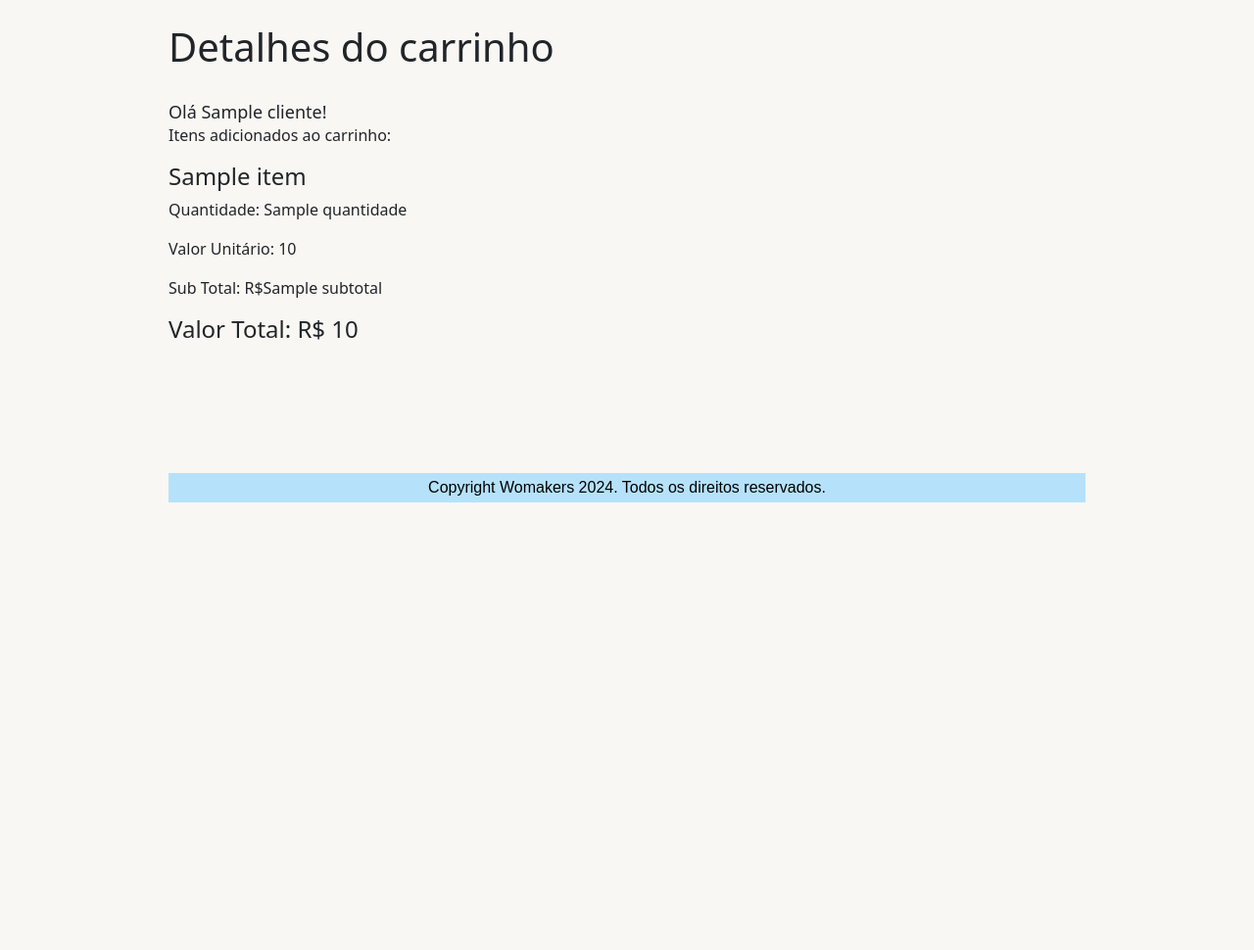
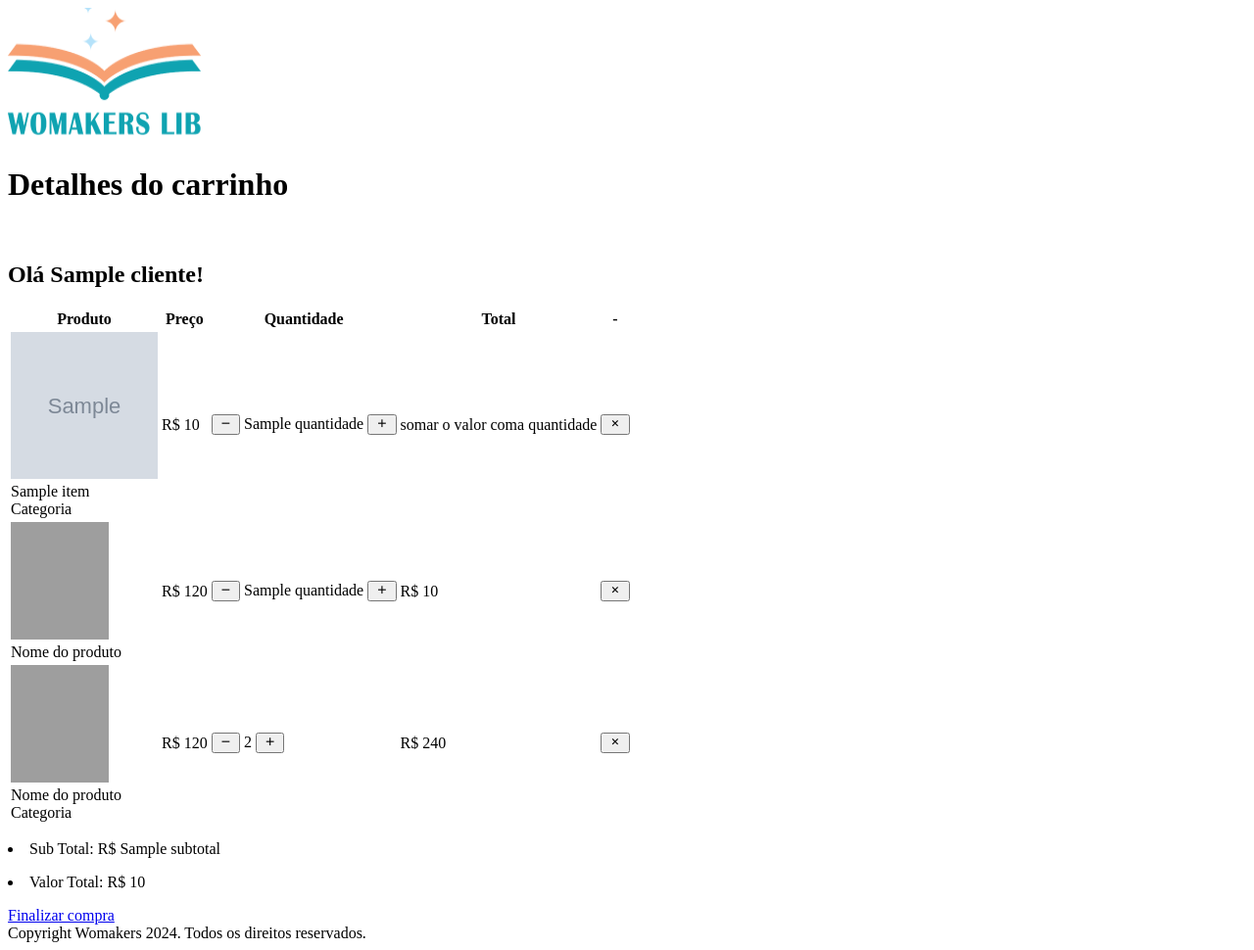
Before and after one commit to RenWro/Desafio-Final-Womakers, a Django app: template pedidos/templates/detalhes_carrinho.html in a window 1280 px wide. Shown: the whole page at 98% size. Before the commit the page ends 513 px from the top, so only its background shows below. Run offline with Django 5.2, Linux system fonts and the light colour scheme; the template is opened without the code that fills it: most values are stand-ins (such as "Sample title", 1, 10 or a date in 2020); grey boxes marked "Sample" are stand-in pictures; some libraries are stand-ins or nearby versions; grey boxes are pictures that could not be loaded.

Commit message:
implementação front detalhes carrinho

```diff
--- a/pedidos/templates/detalhes_carrinho.html
+++ b/pedidos/templates/detalhes_carrinho.html
@@ -1,7 +1,6 @@
 {% load static %}
 {% load bootstrap5 %}
-{% bootstrap_css %}
-{% bootstrap_messages %}
+
 
 <!DOCTYPE html>
 <html lang="en">
@@ -11,13 +10,14 @@
     <meta http-equiv="X-UA-Compatible" content="IE=edge">
     <meta name="viewport" content="width=device-width, initial-scale=1, shrink-to-fit=no">
     <title>Perfil do Cliente</title>
-  <link rel="stylesheet" href="{% static 'css/cliente.css' %}">
-  <link rel="stylesheet" href="{% static 'style.css' %}">
+    <link rel="stylesheet" href="{% static 'css\styles.csss' %}">
+    <link    href="https://unpkg.com/boxicons@2.1.4/css/boxicons.min.css" rel="stylesheet">
+
   </head>
 
   <body>
     <header class="container">
-    <div class="row align-items-center">
+      <div class="row">
         <a class="col-2" href="/">
           <div class="logo-img-container">
             <img class="img-fluid" src="{% static './assets/img/logo.png' %}" alt="" width="197" height="137">
@@ -25,37 +25,118 @@
         </a>
       </div>
     </header>
+      <main>
 
-  <div class="container page">
-    </br>
-    <h1>Detalhes do carrinho</h1></br>
+      <span class="separator"></span>
 
-    <h2 class="card-title">Olá {{ cliente.nome }}! </h2>
       {% if carrinho_vazio %}
 
       {{ carrinho }}
 
-    {%else%}
+      {% else %}
 
-    <p class="card-text">
-      Itens adicionados ao carrinho:
+        <div class="page-title"><h1>Detalhes do carrinho</h1></br>
+
+          <h2 class="card-title">Olá {{ cliente.nome }}! </h2>
+          <div class="content">
+            <section>
+            <table>
+              <thead>
+                <tr>
+                  <th>Produto</th>
+                  <th>Preço</th>
+                  <th>Quantidade</th>
+                  <th>Total</th>
+                  <th>-</th>
+                </tr>
+              </thead>
+              <tbody>
+                <tr>
+                  <td>
+                    <div class="product">
+                      {% if livro.imagem_capa %}
+                          <img src="{% static 'media/' %}{{ livro.imagem_capa }}" class="img-fluid rounded-start align-self-center" alt="{{ livro.titulo }}" width="150" height="150">
+                        {% else %}
+                          <img src="{% static 'media/unavailable.jpg' %}" alt="Image unavailable" class="img-fluid mb-3" width="26">
+                      {% endif %}
+                      <div class="info">
                         {% for item in carrinho %}
-    <h4>{{item.titulo}}</h4>
-    <p>Quantidade: {{ item.quantidade }} </p>
-    <p>Valor Unitário: {{item.valor}} </p>
-    <p>Sub Total: R${{item.subtotal}}</p>
+                        <div class="name">{{ item.titulo }}</div>
+                        <div class="category">Categoria</div>
+                      </div>
+                    </div>
+                  </td>
+                  <td>R$ {{ item.valor }}</td>
+                  <td>
+                    <div class="qty">
+                      <button><i class="bx bx-minus"></i></button>
+                      <span>{{ item.quantidade }}</span>
+                      <button><i class="bx bx-plus"></i></button>
+                    </div>
+                  </td>
+                  <td>somar o valor coma quantidade</td>
+                  <td>
+                    <button class="remove"><i class="bx bx-x"></i></button>
+                  </td>
+                </tr>
+                <tr>
+                  <td>
+                    <div class="product">
+                      <img src="https://picsum.photos/100/120" alt="" />
+                      <div class="info">
+                        <div class="name">Nome do produto</div>
+                      </div>
+                    </div>
+                  </td>
+                  <td>R$ 120</td>
+                  <td>
+                    <div class="qty">
+                      <button><i class="bx bx-minus"></i></button>
+                      <span>{{ item.quantidade }}</span>
+                      <button><i class="bx bx-plus"></i></button>
+                    </div>
+                  </td>
+                  <td>R$ {{ item.valor }}</td>
+                  <td>
+                    <button class="remove"><i class="bx bx-x"></i></button>
+                  </td>
+                </tr>
+                <tr>
+                  <td>
+                    <div class="product">
+                      <img src="https://picsum.photos/100/120" alt="" />
+                      <div class="info">
+                        <div class="name">Nome do produto</div>
+                        <div class="category">Categoria</div>
+                      </div>
+                    </div>
+                  </td>
+                  <td>R$ 120</td>
+                  <td>
+                    <div class="qty">
+                      <button><i class="bx bx-minus"></i></button>
+                      <span>2</span>
+                      <button><i class="bx bx-plus"></i></button>
+                    </div>
+                  </td>
+                  <td>R$ 240</td>
+                  <td>
+                    <button class="remove"><i class="bx bx-x"></i></button>
+                  </td>
+                </tr>
+              </tbody>
+            </table>
+          </section>
+          <aside>
 
+              <div class="cart-item">
+                <p><li class="list-group-item">Sub Total: R$ {{ item.subtotal }}</p></li>
+                <p><li class="list-group-item">Valor Total: R$ {{ valor_total }}</p></li>
+                <a href=" " class="btn-checkout btn-primary">Finalizar compra</a></li>
+              </div>
             {% endfor %}
-    </p>
-
-    <p> </p>
-    <h4>Valor Total: R$ {{ valor_total }}</h4>
-  </div>
-  </br>
-
-
-  {%endif%}
-  </div>
+      {% endif %}
+    </main>
     <footer class="container">
       <span class="separator">
         <script src="https://cdn.jsdelivr.net/npm/bootstrap@5.3.3/dist/js/bootstrap.bundle.min.js" integrity="sha384-YvpcrYf0tY3lHB60NNkmXc5s9fDVZLESaAA55NDzOxhy9GkcIdslK1eN7N6jIeHz" crossorigin="anonymous"></script>
```
Lines whose indentation alone changed are shown as unchanged.
